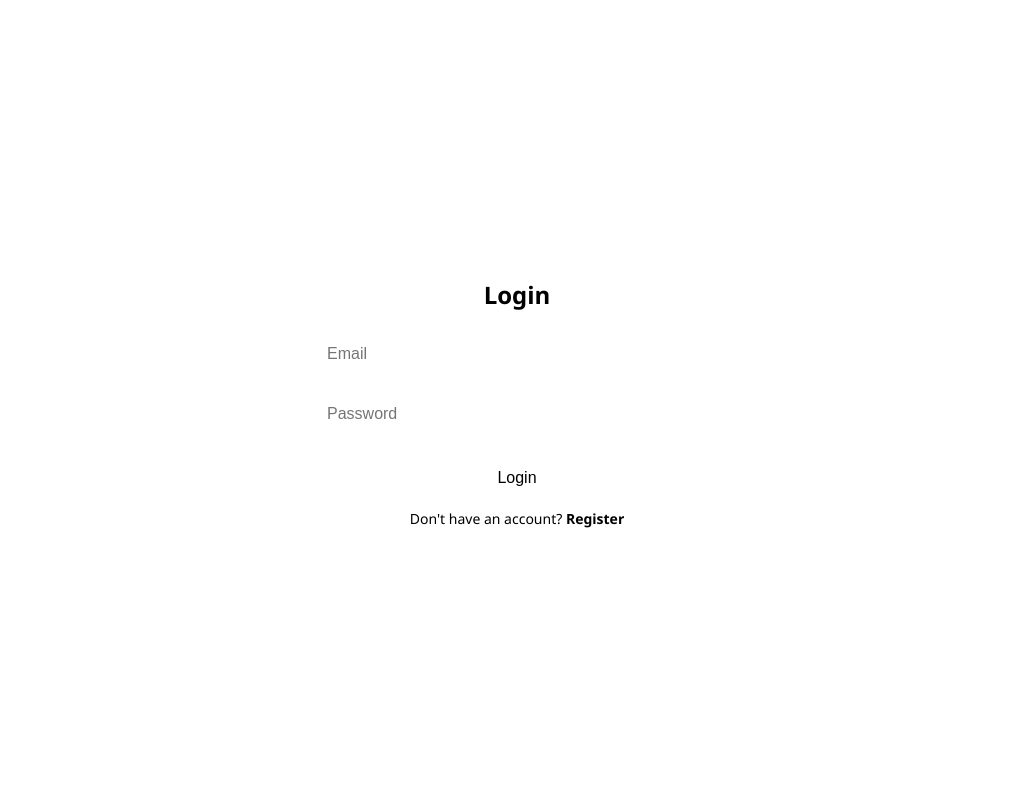
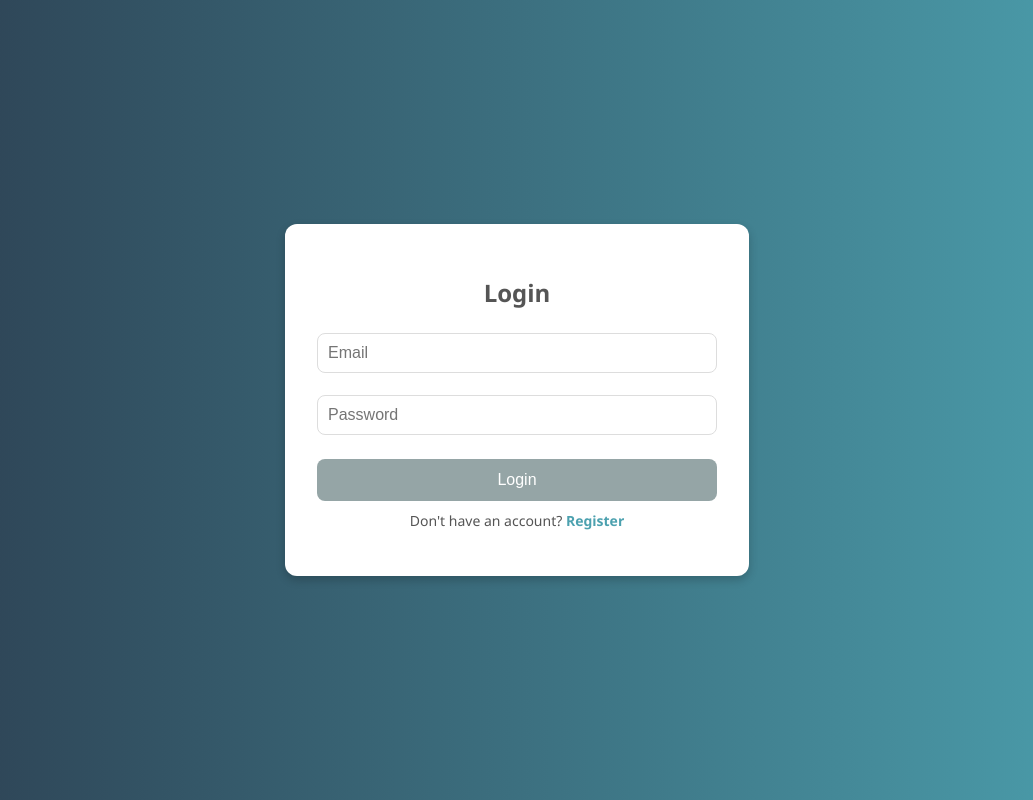
Before and after one commit to Santoriellor/workshop, a React (Create React App) app in the folder front/: page /login in a window 1280 px wide. Shown: the whole page, without its empty margins (123-1156 px from the left). Built offline with nearby package versions, Linux system fonts and the light colour scheme.

Commit message:
Dark/light theme update

```diff
--- a/front/src/components/buttons/ThemeToggle.js
+++ b/front/src/components/buttons/ThemeToggle.js
@@ -1,31 +1,15 @@
-import React, { useEffect, useState } from 'react'
+import React from 'react'
+// Contexts
+import { useGlobalContext } from '../../contexts/GlobalContext'
+// Styles
 import '../../styles/ThemeToggle.css'
 
 const ThemeToggle = () => {
-  const [active, setActive] = useState(false)
-
-  useEffect(() => {
-    // Check for theme in localStorage or fallback to system preference
-    const storedTheme = localStorage.getItem('theme')
-    const prefersDark = window.matchMedia('(prefers-color-scheme: dark)').matches
-
-    if (storedTheme === 'dark' || (!storedTheme && prefersDark)) {
-      setActive(true)
-      applyTheme('dark')
-    } else {
-      setActive(false)
-      applyTheme('light')
-    }
-  }, [])
-
-  const applyTheme = (theme) => {
-    document.documentElement.setAttribute('data-theme', theme)
-    localStorage.setItem('theme', theme)
-  }
+  const { isActiveLight, setIsActiveLight, applyTheme } = useGlobalContext()
 
   const toggleTheme = () => {
-    const newTheme = active ? 'light' : 'dark'
-    setActive(!active)
+    const newTheme = isActiveLight ? 'light' : 'dark'
+    setIsActiveLight(!isActiveLight)
     applyTheme(newTheme)
   }
 
@@ -33,7 +17,7 @@ const ThemeToggle = () => {
     <div className="toggle">
       <svg
         className="svg-sun"
-        fill={active ? '#000' : 'yellow'}
+        fill={isActiveLight ? '#000' : 'yellow'}
         xmlns="http://www.w3.org/2000/svg"
         viewBox="0 0 512 512"
       >
@@ -43,19 +27,19 @@ const ThemeToggle = () => {
         <input
           aria-label="dark mode toggle"
           role="switch"
-          aria-checked={active}
+          aria-checked={isActiveLight}
           type="checkbox"
           id="toggle"
           onKeyDown={(e) => e.code === 'Enter' && toggleTheme()}
           onClick={toggleTheme}
-          checked={active}
+          checked={isActiveLight}
           readOnly
         />
         <span className="slider"></span>
       </label>
       <svg
         className="svg-moon"
-        fill={active ? 'white' : 'black'}
+        fill={isActiveLight ? 'white' : 'black'}
         xmlns="http://www.w3.org/2000/svg"
         viewBox="0 0 384 512"
       >
--- a/front/src/contexts/GlobalContext.js
+++ b/front/src/contexts/GlobalContext.js
@@ -23,7 +23,30 @@ export const GlobalProvider = ({ children }) => {
     isModalReady: false,
   })
 
+  const [isActiveLight, setIsActiveLight] = useState(true)
+
   const [deleteItemWithAlert, setDeleteItemWithAlert] = useState(() => () => {})
+
+  // Apply the theme (light or dark) and save it in localStorage
+  const applyTheme = (theme) => {
+    document.documentElement.setAttribute('data-theme', theme)
+    localStorage.setItem('theme', theme)
+  }
+
+  // Set the theme on load
+  useEffect(() => {
+    // Check for theme in localStorage or fallback to system preference
+    const storedTheme = localStorage.getItem('theme')
+    const prefersDark = window.matchMedia('(prefers-color-scheme: dark)').matches
+
+    if (storedTheme === 'dark' || (!storedTheme && prefersDark)) {
+      setIsActiveLight(true)
+      applyTheme('dark')
+    } else {
+      setIsActiveLight(false)
+      applyTheme('light')
+    }
+  }, [])
 
   // Automatically set itemType based on pathname
   useEffect(() => {
@@ -131,6 +154,9 @@ export const GlobalProvider = ({ children }) => {
       value={{
         modalState,
         setModalState,
+        isActiveLight,
+        setIsActiveLight,
+        applyTheme,
         openModal,
         openDeleteModal,
         handleDeleteConfirm,
```
Also changed, not shown: front/src/App.css (+0 -12 lines).
